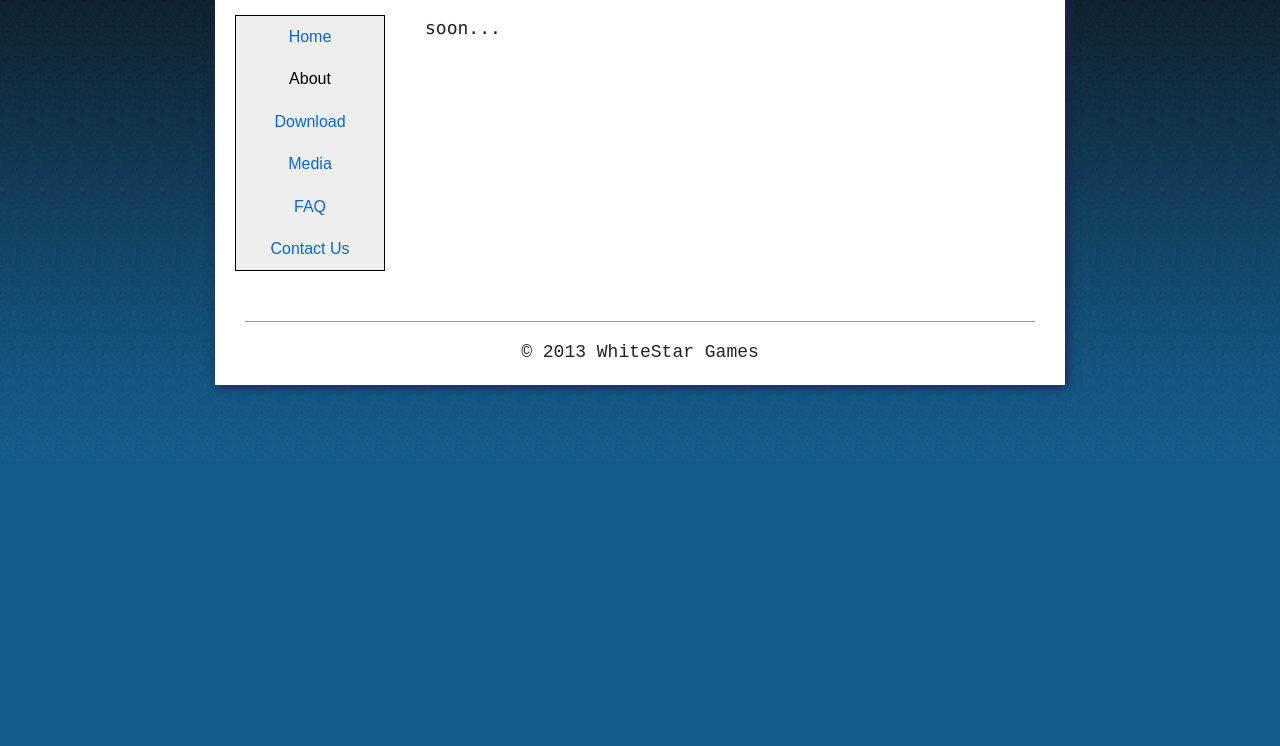
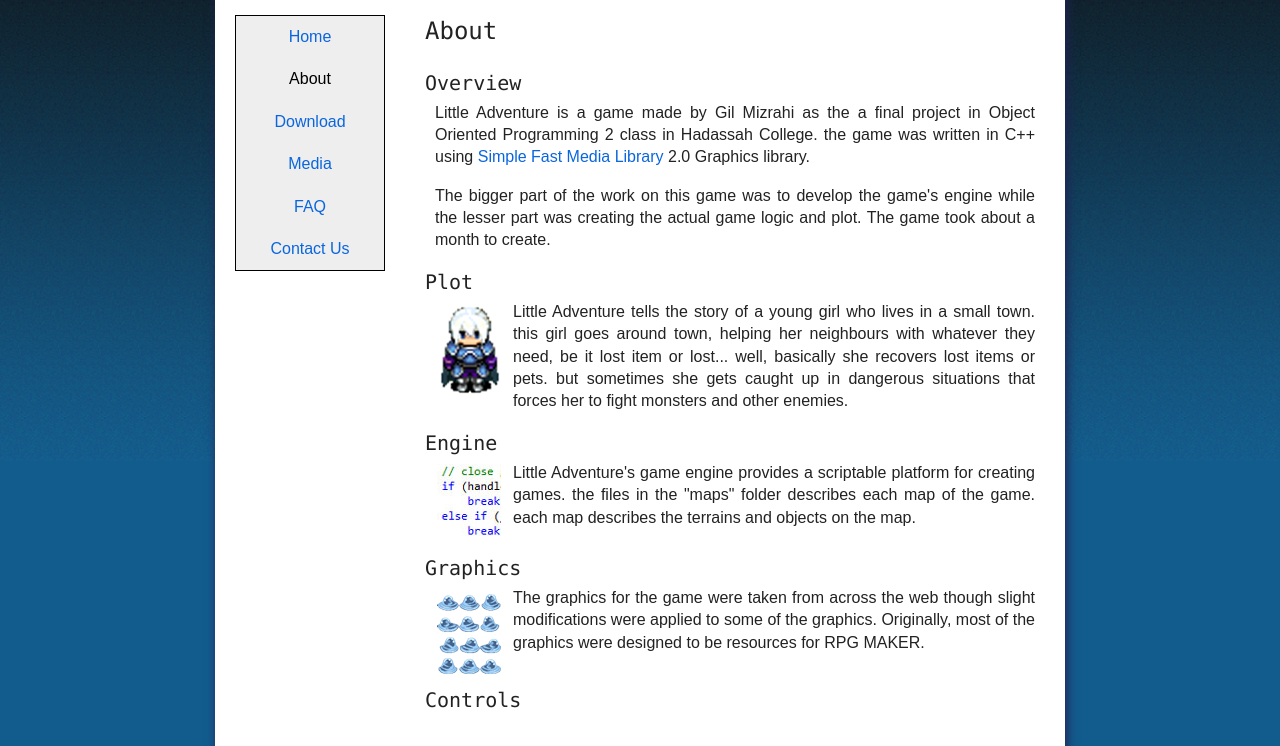
Before and after one commit to suppiral/la-site, a plain HTML site: page site/about.html in a window 1280 px wide. Shown: the part 164-910 px from the top of the page. Before the commit the page ends 800 px from the top, so only its background shows below. Drawn offline with Linux system fonts and the light colour scheme.

Commit message:
logo, more about, ubuntu font

```diff
--- a/site/about.html
+++ b/site/about.html
@@ -30,10 +30,39 @@
 		</ul>
 		</nav>
 		<section class="content">
+			<h2>About</h2>
+				<section class="overf">
+				<h3>Overview</h3>
+				<p>Little Adventure is a game made by Gil Mizrahi as the a final project in Object Oriented Programming 2 class in Hadassah College. the game was
+					written in C++ using <a href="http://www.sfml-dev.org" title="SFML site" target="_blank">Simple Fast Media Library</a> 2.0 Graphics library.</p>
+				<p>The bigger part of the work on this game was to develop the game's engine while the lesser part was creating the actual game logic and plot.
+					The game took about a month to create. </p>
+				</section>
 
-			<p>soon...</p>
+				<section class="overf">
+				<h3>Plot</h3>
+				<img src="img/girl.png" title="The hero of the story" class="imglink f-left">
+				<p>Little Adventure tells the story of a young girl who lives in a small town. this girl goes around town, helping her neighbours with whatever they need,
+					be it lost item or lost... well, basically she recovers lost items or pets. but sometimes she gets caught up in dangerous situations that forces her to fight
+					monsters and other enemies.</p>
+				</section>
 
+				<section class="overf">
+				<h3>Engine</h3>
+				<img src="img/code.jpg" title="code" class="imglink f-left">
+				<p>Little Adventure's game engine provides a scriptable platform for creating games. the files in the "maps" folder describes each map of the game.
+					each map describes the terrains and objects on the map.</p>
+				</section>
 
+				<section class="overf">
+				<h3>Graphics</h3>
+					<img src="img/slime_thumb.png" title="slime graphics" class="imglink f-left">
+					<p>The graphics for the game were taken from across the web though slight modifications were applied to some of the graphics. Originally,
+						most of the graphics were designed to be resources for RPG MAKER.</p>
+				</section>
+				<section class="overf">
+				<h3>Controls</h3>
+				<section>
 		</section>
 	</div>
 
--- a/site/css/style.css
+++ b/site/css/style.css
@@ -73,6 +73,9 @@ td { vertical-align: top; }
    Your Styles Here
    ========================================================================== */
 
+   @import url(http://fonts.googleapis.com/css?family=Ubuntu|Kaushan+Script|Berkshire+Swash|Prosto+One);
+
+
 body {
 	line-height: 1.4;
 	background: rgb(18, 92, 141); /* rgb(140, 205, 245); /* #ddd; /* rgb(50,172,222); */
@@ -106,17 +109,17 @@ h1 {
 }
 
 h2 {
+	font-family: 'Ubuntu', consolas;
+	font-size: 24px;
+	font-weight: normal;
+	margin-top: 0px;
+}
+
+h3 {
+	font-family: 'Ubuntu', consolas;
 	font-size: 20px;
 	font-weight: normal;
 	margin-top: 0px;
-	font-family: arial;
-}
-
-h3 {
-	font-size: 18px;
-	font-weight: normal;
-	margin-top: 0px;
-	font-family: arial;
 	margin-bottom: 5px;
 }
 
@@ -144,6 +147,8 @@ a:hover, .current a {
 	float:left;
 	width: 150px;
 	padding: 0px 20px;
+	font-family: arial;
+	font-size: 16px;
 
 }
 .nav ul {
@@ -182,10 +187,14 @@ a {
 }
 
 .content p {
-	font-family: consolas;
+	text-align: justify;
+	margin-top: 0px;
+	margin-left: 10px;
+}
+.stylish_font p {
+	font-family: 'Ubuntu', cursive;
 	font-size: 18px;
 	text-align: justify;
-	margin-top: 0px;
 }
 
 .download_button {
@@ -200,9 +209,26 @@ a {
   border-top: 1px solid #999;
   font-family: 'courier new';
   font-size: 18px;
-
  }
 
+ .f-right {
+	float:right;
+	clear:both;
+ }
+ .f-left {
+	float:left;
+	clear:both;
+}
+ .overf {
+overflow: hidden;
+}
+
+ .imglink {
+	border: 0px solid #AAA;
+	margin: 10px;
+	padding: 2px;
+	margin-top: 0px;
+ }
  /* faq */
  #faq {
 	margin-top: 0px;
@@ -235,7 +261,6 @@ a {
 	margin-bottom: 10px;
 	margin-left: 5px;
 }
-
 .antispam { display: none; }
 
 input[type=text], textarea {
```
Also changed, not shown: site/index.html (+1 -1 lines), site/img/code.jpg (added), site/img/girl.png (added), site/img/logo.png, site/img/slime_thumb.png (added), site/img/slime_thumb2.jpg (added).
